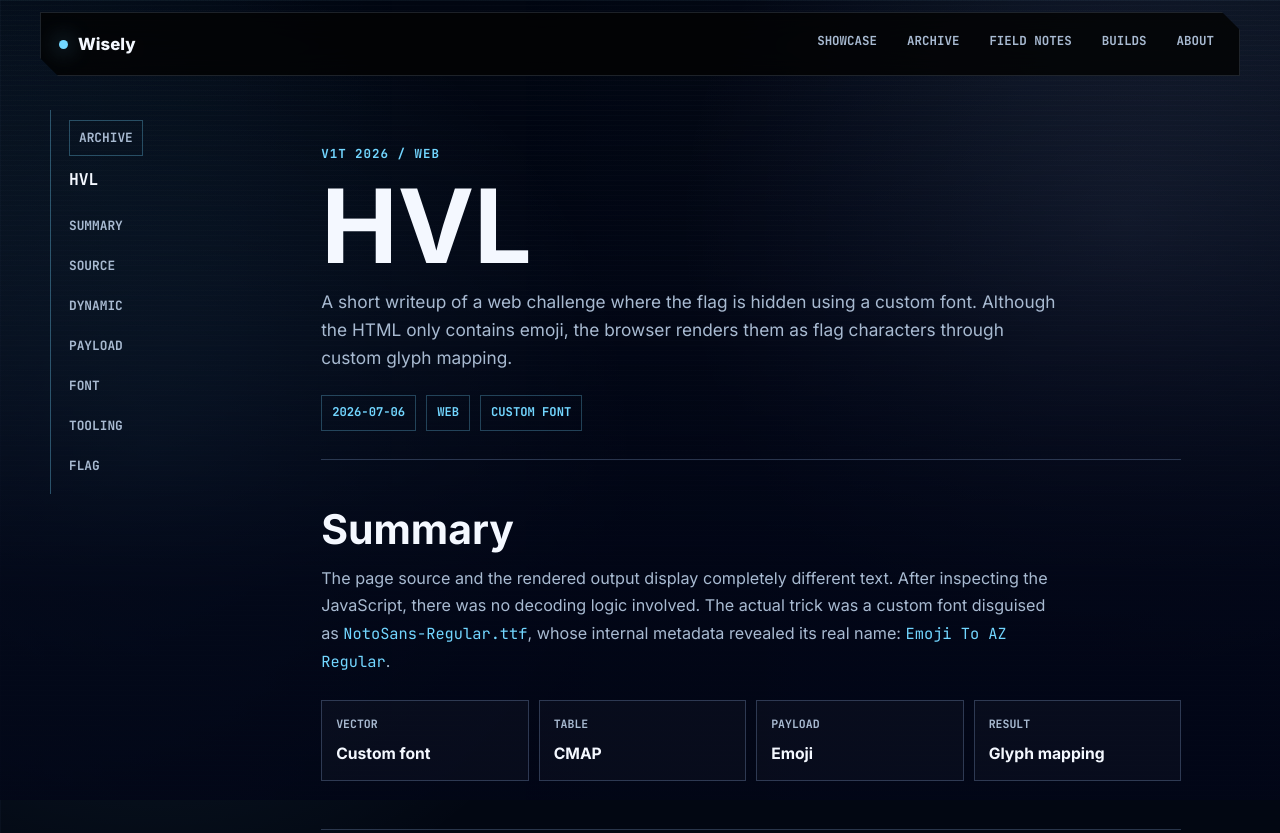
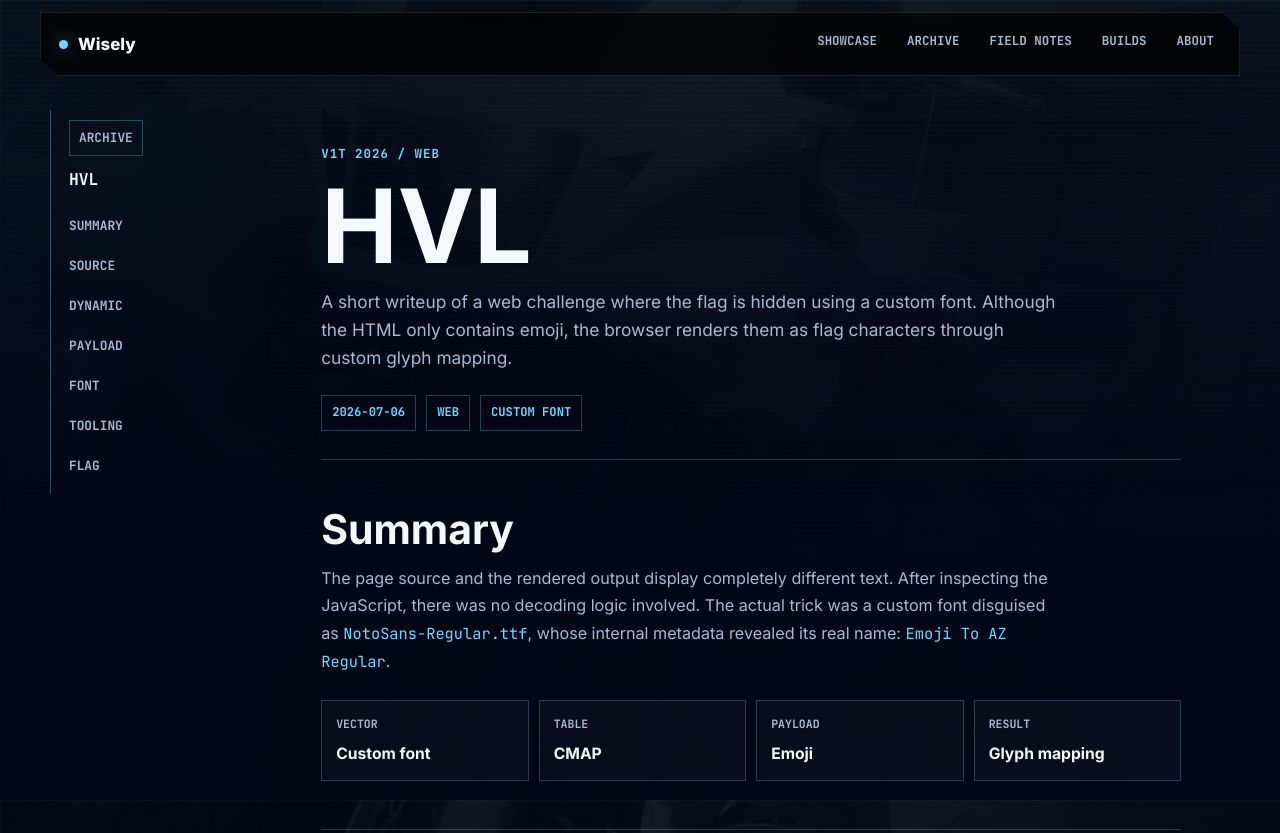
Before and after one commit to Gokongggggggg/Portfolio, a website: page writeups/hvl.html in a window 1280 px wide. Shown: the top 833 px of the page. Drawn offline with Linux system fonts and the light colour scheme.

Commit message:
add monkey background

```diff
--- a/styles.css
+++ b/styles.css
@@ -3833,6 +3833,25 @@ body.is-scroll-nudge .wallpaper-hero-content::after {
   }
 }
 /* Writeup article pages */
+.writeup-body {
+  background-color: #020712;
+  background-image:
+    linear-gradient(rgba(114, 214, 255, 0.04) 1px, transparent 1px),
+    linear-gradient(90deg, rgba(155, 188, 255, 0.035) 1px, transparent 1px),
+    linear-gradient(180deg, rgba(2, 7, 18, 0.78), rgba(2, 7, 18, 0.94)),
+    linear-gradient(90deg, rgba(2, 7, 18, 0.9), rgba(2, 7, 18, 0.6) 54%, rgba(2, 7, 18, 0.88)),
+    url("public/images/hero-wallpaper.jpg");
+  background-position: 0 0, 0 0, center, center, center 24%;
+  background-repeat: repeat, repeat, no-repeat, no-repeat, no-repeat;
+  background-size: 42px 42px, 42px 42px, cover, cover, cover;
+  background-attachment: fixed;
+}
+
+.writeup-body .site-header,
+.writeup-body .writeup-toc {
+  backdrop-filter: blur(12px);
+}
+
 .writeup-page {
   padding: 34px 0 76px;
 }
@@ -4088,6 +4107,11 @@ body.is-scroll-nudge .wallpaper-hero-content::after {
 }
 
 @media (max-width: 700px) {
+  .writeup-body {
+    background-attachment: scroll;
+    background-position: 0 0, 0 0, center, center, 58% top;
+  }
+
   .writeup-title-block h1 {
     font-size: clamp(2.45rem, 13vw, 4rem);
   }
--- a/writeups/hvl.html
+++ b/writeups/hvl.html
@@ -10,7 +10,7 @@
     <link href="https://fonts.googleapis.com/css2?family=Inter:wght@400;500;600;700;800;900&family=JetBrains+Mono:wght@400;500;700" rel="stylesheet">
     <link rel="stylesheet" href="../styles.css">
   </head>
-  <body>
+  <body class="writeup-body">
     <a class="skip-link" href="#top">Skip to main content</a>
     <header class="site-header">
       <a class="brand" href="../index.html" aria-label="Wisely portfolio home">Wisely</a>
```
Also changed, not shown: writeups/admin-fury.html (+1 -1 lines), writeups/bronco-qr-reconstruction.html (+1 -1 lines).
